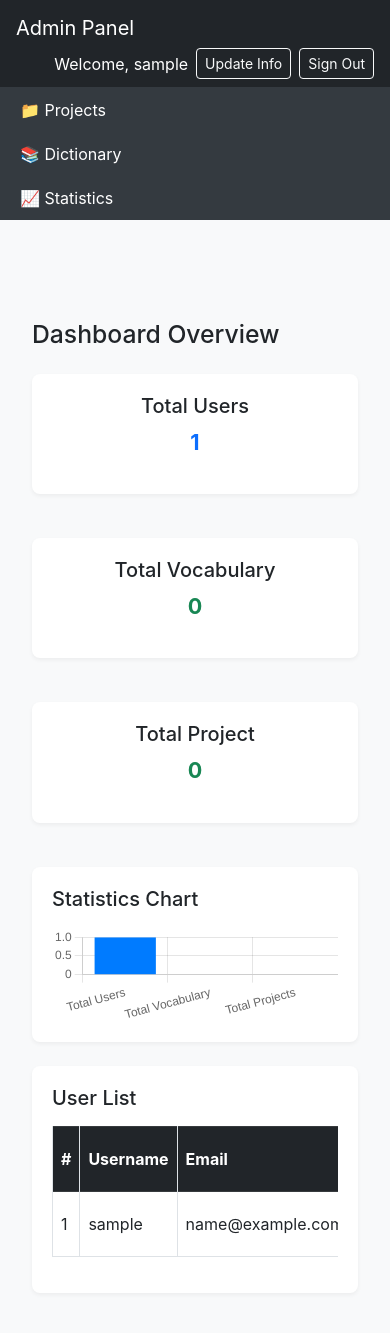
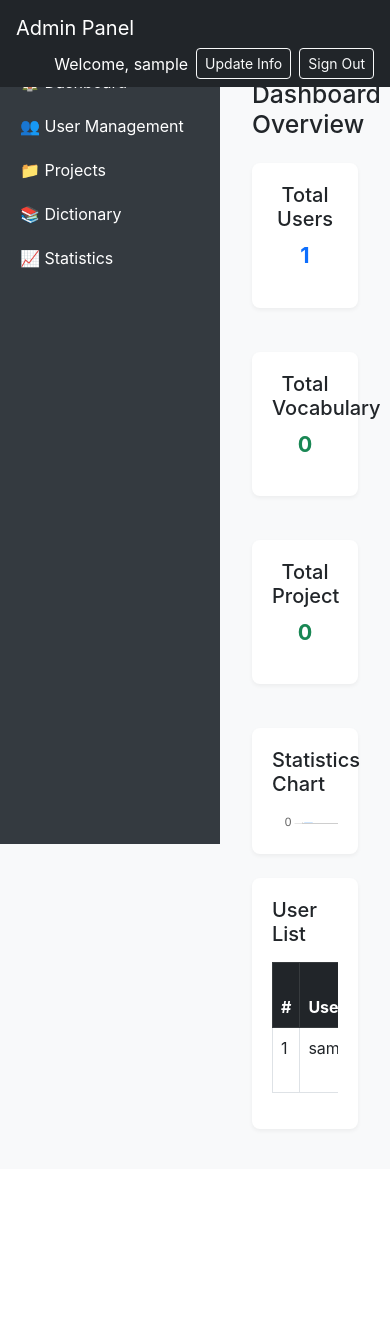
Before and after one commit to dohoa00248/portfolio, a Node server app: page /api/v1/admin/dashboard in a window 390 px wide. After the commit the page ends 1131 px from the top, so only its background shows below. Run offline with Node 20, Linux system fonts and the light colour scheme; the visitor is signed in with stand-in values (Sample User, id 1); data that the repository does not hold is empty; some libraries are stand-ins or nearby versions.

Commit message:
update UI admin

```diff
--- a/src/public/css/admin.css
+++ b/src/public/css/admin.css
@@ -38,13 +38,13 @@
 .sidebar a {
   display: block;
   padding: 10px 20px;
-  color: inherit;
   text-decoration: none;
-  transition: background 0.2s;
+  color: #fff;
+  transition: all 0.2s;
 }
 
 .sidebar a:hover {
-  background: #495057;
+  background: #c2e230;
 }
 
 /* Main content */
@@ -53,6 +53,7 @@
   padding: 80px 20px 20px;
   flex: 1;
   min-height: 100vh;
+  background: #f8f9fa;
 }
 
 /* Card-like placeholder */
@@ -63,50 +64,3 @@
   box-shadow: 0 2px 4px rgba(0, 0, 0, 0.05);
   margin-bottom: 20px;
 }
-
-/* Tables */
-table {
-  width: 100%;
-  border-collapse: collapse;
-}
-
-table th,
-table td {
-  vertical-align: middle;
-  padding: 8px;
-  border: 1px solid #dee2e6;
-}
-
-table th {
-  background: #343a40;
-  color: #fff;
-}
-
-/* Buttons & inputs general (optional enhancement) */
-button,
-input,
-select {
-  font-family: inherit;
-  font-size: 1rem;
-}
-
-button:focus,
-input:focus,
-select:focus {
-  outline: none;
-  box-shadow: 0 0 0 0.2rem rgba(0, 123, 255, 0.25);
-}
-
-/* Responsive fix for small screens (optional) */
-@media (max-width: 768px) {
-  .sidebar {
-    width: 100%;
-    height: auto;
-    position: relative;
-    padding-top: 0;
-  }
-  .main {
-    margin-left: 0;
-    padding-top: 100px;
-  }
-}
```
